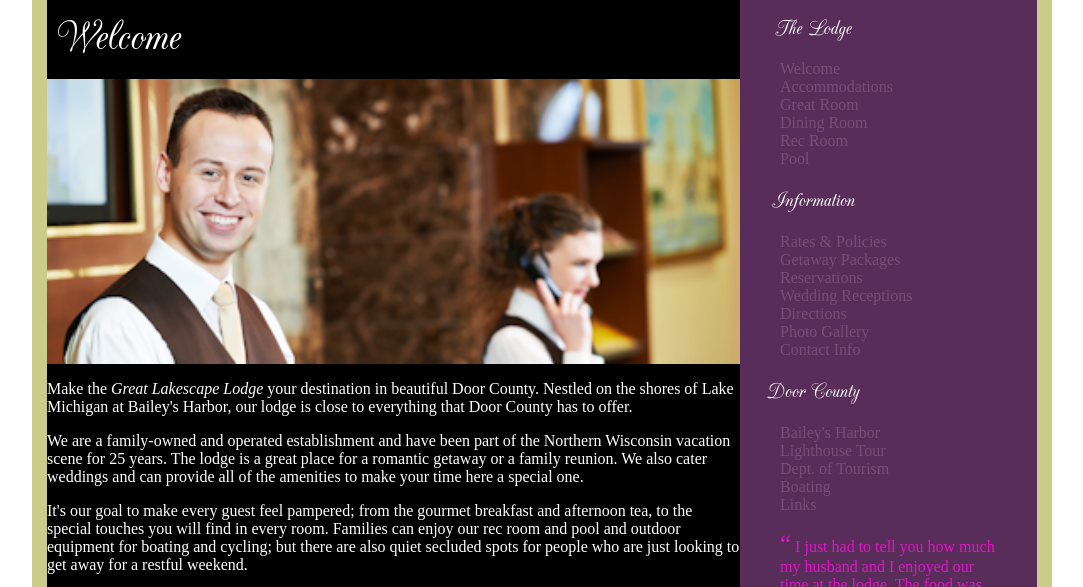
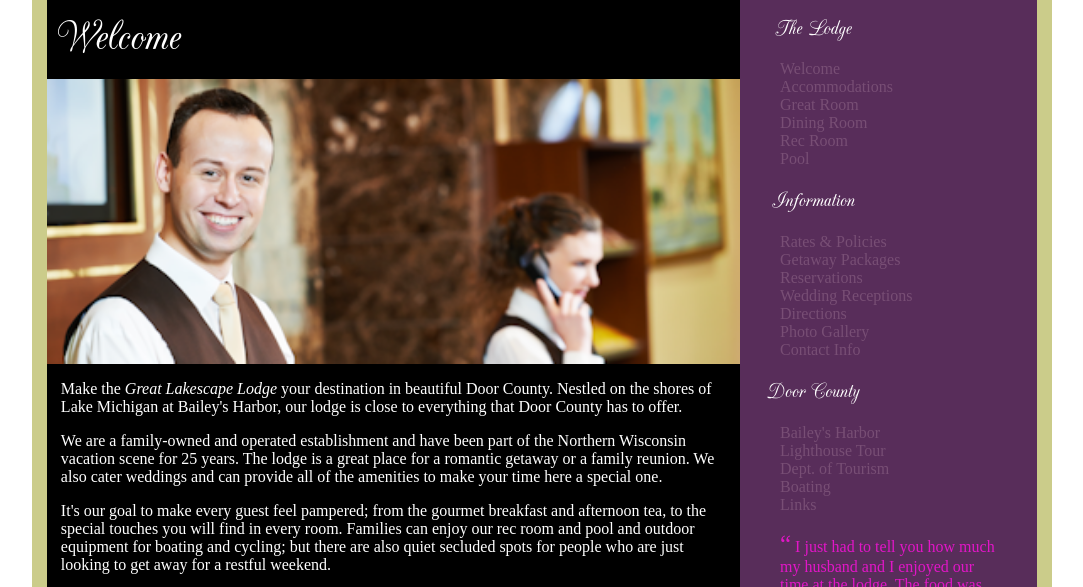
Before and after one commit to Zhao-Mingzhu/Web2, a plain HTML site: page index.html in a window 1280 px wide. Shown: the part 161-748 px from the top of the page, without its empty margins (98-1181 px from the left). Drawn offline with Linux system fonts and the light colour scheme.

Commit message:
New-Toturial2

```diff
--- a/lake_layout.css
+++ b/lake_layout.css
@@ -91,3 +91,7 @@
 	width: 100%;
 	display: block;
 }
+section#leftcol>p{/*内容左右边距*/
+	padding-left: 2%;
+	padding-right: 2%;
+}
```
